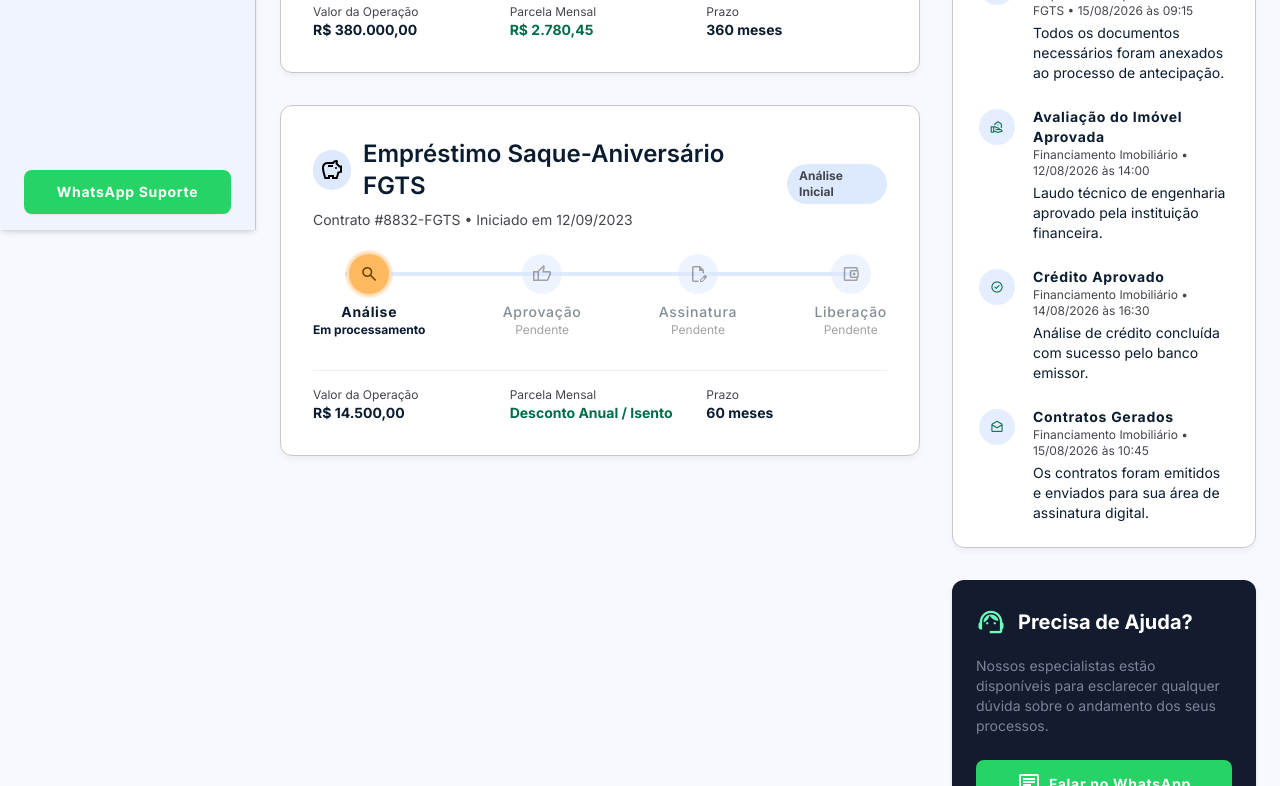
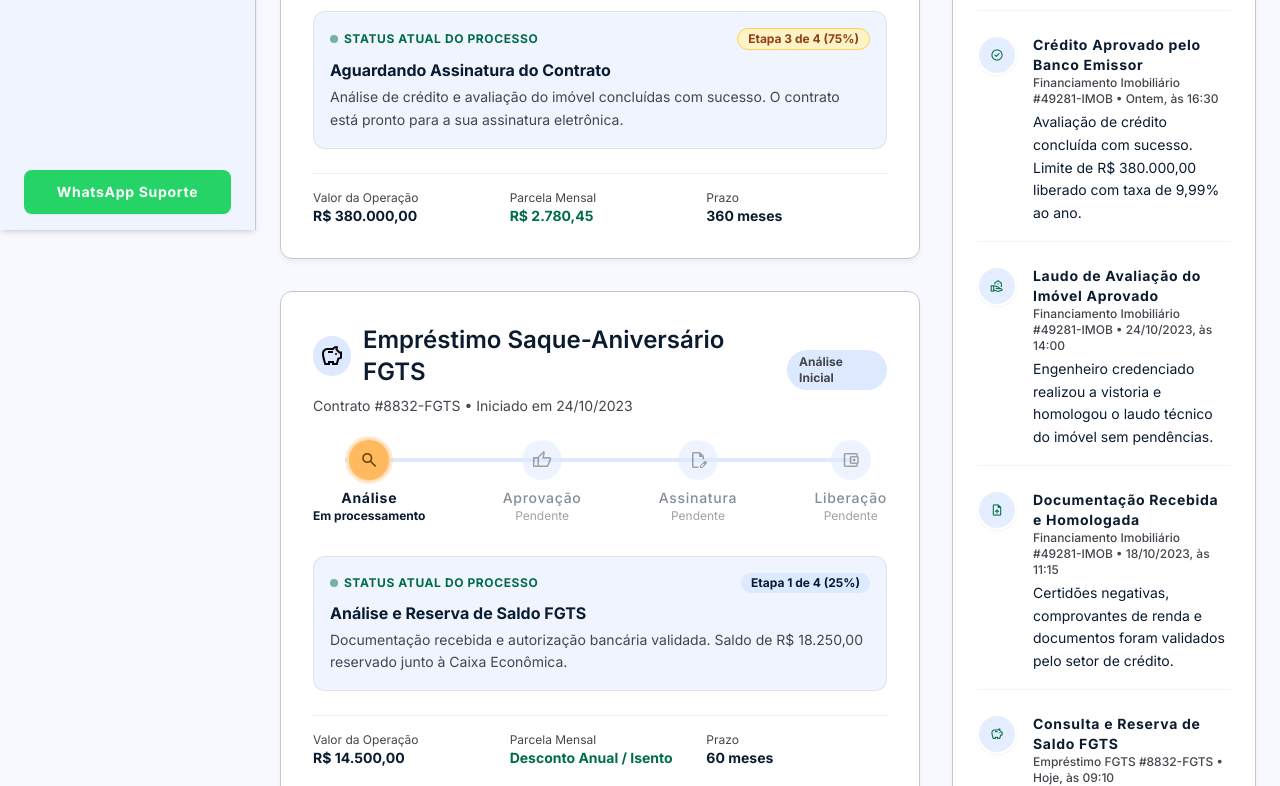
Before and after one commit to Aquiles-00/PI-4-aquiles, a website: page src/public/client_portal.html in a window 1280 px wide. Shown: the part 570-1356 px from the top of the page. Drawn offline with nearby package versions, Linux system fonts and the light colour scheme; no server answers.

Commit message:
atualização 2

```diff
--- a/src/public/client_portal.html
+++ b/src/public/client_portal.html
@@ -219,7 +219,7 @@
     <!-- Scripts de Integração com o Backend / Local -->
     <script src="js/api.js"></script>
     <script>
-        // Base de Demonstração Offline Garantida (CPFs de teste)
+        // Base de Demonstração Offline Garantida (Status Fictício Completo)
         function getFallbackClientData(cpf) {
             const raw = String(cpf || '').replace(/\D/g, '');
             const database = {
@@ -237,13 +237,18 @@
                             id: 1,
                             contract_number: '49281-IMOB',
                             service_type: 'FIN_IMOB',
-                            title: 'Financiamento Imobiliário',
+                            title: 'Financiamento Imobiliário Residencial (SBPE)',
                             started_at: '12/09/2023',
                             status_label: 'Em Andamento',
                             current_step: 3,
+                            step_name: 'ASSINATURA',
                             amount: 380000.00,
+                            down_payment: 95000.00,
                             monthly_installment: 2780.45,
-                            term_months: 360
+                            term_months: 360,
+                            status_title: 'Aguardando Assinatura do Contrato',
+                            status_desc: 'Análise de crédito e avaliação do imóvel concluídas com sucesso. O contrato está pronto para a sua assinatura eletrônica.',
+                            step_tag: 'Aguardando Cliente'
                         },
                         {
                             id: 2,
@@ -253,32 +258,51 @@
                             started_at: '24/10/2023',
                             status_label: 'Análise Inicial',
                             current_step: 1,
+                            step_name: 'ANALISE',
                             amount: 14500.00,
+                            down_payment: 0.00,
                             monthly_installment: 0,
-                            term_months: 60
+                            term_months: 60,
+                            status_title: 'Análise e Reserva de Saldo FGTS',
+                            status_desc: 'Documentação recebida e autorização bancária validada. Saldo de R$ 18.250,00 reservado junto à Caixa Econômica.',
+                            step_tag: 'Em Processamento'
                         }
                     ],
                     recentHistory: [
                         {
-                            title: 'Contratos Gerados',
-                            proposal_title: 'Financiamento Imobiliário',
-                            event_time: 'Hoje, 10:45',
+                            title: 'Contratos Emitidos para Assinatura',
+                            proposal_title: 'Financiamento Imobiliário #49281-IMOB',
+                            event_time: 'Hoje, às 10:45',
                             icon: 'drafts',
-                            description: 'Os contratos foram emitidos e enviados para sua área de assinatura digital.'
+                            description: 'A minuta do contrato de financiamento foi gerada pelo banco e enviada para o seu e-mail para assinatura digital.'
                         },
                         {
-                            title: 'Crédito Aprovado',
-                            proposal_title: 'Financiamento Imobiliário',
-                            event_time: 'Ontem, 16:30',
+                            title: 'Crédito Aprovado pelo Banco Emissor',
+                            proposal_title: 'Financiamento Imobiliário #49281-IMOB',
+                            event_time: 'Ontem, às 16:30',
                             icon: 'check_circle',
-                            description: 'Análise de crédito concluída com sucesso pelo banco emissor.'
+                            description: 'Avaliação de crédito concluída com sucesso. Limite de R$ 380.000,00 liberado com taxa de 9,99% ao ano.'
                         },
                         {
-                            title: 'Documentação Recebida',
-                            proposal_title: 'Empréstimo FGTS',
-                            event_time: '24/10/2023, 09:15',
+                            title: 'Laudo de Avaliação do Imóvel Aprovado',
+                            proposal_title: 'Financiamento Imobiliário #49281-IMOB',
+                            event_time: '24/10/2023, às 14:00',
+                            icon: 'real_estate_agent',
+                            description: 'Engenheiro credenciado realizou a vistoria e homologou o laudo técnico do imóvel sem pendências.'
+                        },
+                        {
+                            title: 'Documentação Recebida e Homologada',
+                            proposal_title: 'Financiamento Imobiliário #49281-IMOB',
+                            event_time: '18/10/2023, às 11:15',
                             icon: 'upload_file',
-                            description: 'Todos os documentos necessários foram anexados ao processo de antecipação.'
+                            description: 'Certidões negativas, comprovantes de renda e documentos foram validados pelo setor de crédito.'
+                        },
+                        {
+                            title: 'Consulta e Reserva de Saldo FGTS',
+                            proposal_title: 'Empréstimo FGTS #8832-FGTS',
+                            event_time: 'Hoje, às 09:10',
+                            icon: 'savings',
+                            description: 'Saldo de R$ 18.250,00 consultado e bloqueado com sucesso na Caixa para antecipação do Saque-Aniversário.'
                         }
                     ]
                 },
@@ -300,18 +324,22 @@
                             started_at: '01/08/2023',
                             status_label: 'Crédito Liberado',
                             current_step: 4,
+                            step_name: 'LIBERACAO',
                             amount: 22000.00,
                             monthly_installment: 485.30,
-                            term_months: 84
+                            term_months: 84,
+                            status_title: 'Crédito Concluído e Depositado',
+                            status_desc: 'Processo 100% finalizado. O recurso financeiro de R$ 22.000,00 foi creditado em sua conta corrente.',
+                            step_tag: 'Concluído'
                         }
                     ],
                     recentHistory: [
                         {
-                            title: 'Recurso Creditado',
-                            proposal_title: 'Empréstimo Consignado INSS',
-                            event_time: '10/08/2023, 11:30',
+                            title: 'Recurso Creditado via TED',
+                            proposal_title: 'Empréstimo Consignado INSS #77123-INSS',
+                            event_time: '10/08/2023, às 11:30',
                             icon: 'account_balance_wallet',
-                            description: 'Valor de R$ 22.000,00 depositado com sucesso via TED na conta do cliente.'
+                            description: 'Valor de R$ 22.000,00 depositado com sucesso via TED na conta corrente cadastrada.'
                         }
                     ]
                 },
@@ -329,22 +357,26 @@
                             id: 4,
                             contract_number: '99412-CONS',
                             service_type: 'CONS_IMOB',
-                            title: 'Consórcio de Imóvel',
+                            title: 'Consórcio Imobiliário',
                             started_at: '05/08/2023',
-                            status_label: 'Cota Ativada / Grupo 410',
+                            status_label: 'Cota Ativada',
                             current_step: 2,
+                            step_name: 'APROVACAO',
                             amount: 500000.00,
                             monthly_installment: 2458.33,
-                            term_months: 240
+                            term_months: 240,
+                            status_title: 'Cota Ativa e Homologada',
+                            status_desc: 'Sua cota foi aprovada e integrada ao Grupo 410. Você já pode ofertar lances nas assembleias mensais.',
+                            step_tag: 'Ativo'
                         }
                     ],
                     recentHistory: [
                         {
                             title: 'Cota Contemplável Criada',
-                            proposal_title: 'Consórcio Imobiliário',
-                            event_time: '10/08/2023, 11:00',
+                            proposal_title: 'Consórcio Imobiliário #99412-CONS',
+                            event_time: '10/08/2023, às 11:00',
                             icon: 'verified',
-                            description: 'Grupo 410, Cota 291 emitida com sucesso na administradora.'
+                            description: 'Grupo 410, Cota 291 emitida com sucesso na administradora autorizada pelo Banco Central.'
                         }
                     ]
                 }
@@ -413,7 +445,7 @@
             `;
         }
 
-        // Renderiza os Processos
+        // Renderiza os Processos com Bloco de Status Atual
         function renderProposals(proposals) {
             const container = document.getElementById('processesContainer');
             if (!proposals || proposals.length === 0) {
@@ -463,6 +495,11 @@
                     }
                 }
 
+                // Status Atual Descritivo
+                const statusTitle = prop.status_title || (prop.current_step === 3 ? 'Aguardando Assinatura do Contrato' : prop.current_step === 1 ? 'Análise Inicial em Andamento' : 'Processamento do Contrato');
+                const statusDesc = prop.status_desc || (prop.current_step === 3 ? 'Análise de crédito e laudo do imóvel aprovados. O contrato foi gerado e aguarda sua assinatura.' : 'Documentação recebida e em processamento junto aos órgãos competentes.');
+                const progressPercentage = prop.current_step === 1 ? '25%' : prop.current_step === 2 ? '50%' : prop.current_step === 3 ? '75%' : '100%';
+
                 return `
                     <div class="bg-surface-container-lowest rounded-xl shadow-[0px_4px_6px_-1px_rgba(15,23,42,0.05)] border border-outline-variant p-6 md:p-8">
                         <div class="flex flex-col md:flex-row md:items-center justify-between mb-6 gap-4">
@@ -485,6 +522,21 @@
                         <!-- Stepper Visual -->
                         ${renderStepper(prop.current_step)}
 
+                        <!-- Bloco de Status Atual em Destaque -->
+                        <div class="mb-6 p-4 rounded-xl bg-surface-container-low border border-outline-variant/40">
+                            <div class="flex items-center justify-between mb-2">
+                                <span class="text-xs font-bold uppercase tracking-wider text-secondary flex items-center gap-1.5">
+                                    <span class="w-2 h-2 rounded-full bg-secondary animate-pulse"></span>
+                                    Status Atual do Processo
+                                </span>
+                                <span class="text-xs font-bold px-2.5 py-0.5 rounded-full ${prop.current_step === 3 ? 'bg-amber-100 text-amber-800 border border-amber-300' : 'bg-surface-container-high text-on-surface'}">
+                                    Etapa ${prop.current_step} de 4 (${progressPercentage})
+                                </span>
+                            </div>
+                            <div class="font-bold text-on-surface text-base mb-1">${statusTitle}</div>
+                            <p class="text-sm text-on-surface-variant leading-relaxed">${statusDesc}</p>
+                        </div>
+
                         <!-- Detalhes do Processo -->
                         <div class="grid grid-cols-2 sm:grid-cols-3 gap-4 pt-4 border-t border-outline-variant/30 text-sm">
                             <div>
@@ -505,7 +557,7 @@
             }).join('');
         }
 
-        // Renderiza Linha do Tempo
+        // Renderiza Linha do Tempo (Histórico Completo)
         function renderTimeline(events) {
             const container = document.getElementById('timelineContainer');
             if (!events || events.length === 0) {
@@ -522,14 +574,14 @@
                     }
                 }
                 return `
-                    <div class="relative flex items-start gap-4">
-                        <div class="w-10 h-10 rounded-full bg-surface-container border-2 border-surface-container-lowest flex items-center justify-center shrink-0 text-secondary">
+                    <div class="relative flex items-start gap-4 pb-4 border-b border-outline-variant/20 last:border-b-0 last:pb-0">
+                        <div class="w-10 h-10 rounded-full bg-surface-container border-2 border-surface-container-lowest flex items-center justify-center shrink-0 text-secondary shadow-sm">
                             <span class="material-symbols-outlined text-sm">${ev.icon || 'check_circle'}</span>
                         </div>
-                        <div>
+                        <div class="flex-1">
                             <div class="font-label-md text-label-md font-bold text-on-surface">${ev.title}</div>
-                            <div class="text-xs text-on-surface-variant mb-1">${ev.proposal_title ? ev.proposal_title + ' • ' : ''}${dateStr}</div>
-                            <p class="text-sm text-on-surface">${ev.description}</p>
+                            <div class="text-xs text-on-surface-variant mb-1 font-medium">${ev.proposal_title ? ev.proposal_title + ' • ' : ''}${dateStr}</div>
+                            <p class="text-sm text-on-surface leading-relaxed">${ev.description}</p>
                         </div>
                     </div>
                 `;
@@ -545,23 +597,32 @@
             }
 
             try {
-                let res = null;
-                // Tenta consultar a API REST se estiver online
-                if (window.api && typeof window.api.searchClientByCPF === 'function') {
+                const raw = String(cpf || '').replace(/\D/g, '');
+                let dataToRender = null;
+
+                // Para o CPF 123.456.789-00 ou qualquer padrão de teste, garante os dados fictícios completos
+                const fallback = getFallbackClientData(cpf);
+                if (fallback && fallback.success && fallback.data) {
+                    dataToRender = fallback.data;
+                }
+
+                // Tenta consultar a API REST se estiver online para dados dinâmicos
+                if (typeof window !== 'undefined' && window.api && typeof window.api.searchClientByCPF === 'function') {
                     try {
-                        res = await window.api.searchClientByCPF(cpf);
+                        const res = await window.api.searchClientByCPF(cpf);
+                        if (res && res.success && res.data) {
+                            // Se a API retornou, mescla ou utiliza os dados
+                            if (raw !== '12345678900' || !dataToRender) {
+                                dataToRender = res.data;
+                            }
+                        }
                     } catch (e) {
-                        console.warn('API indisponível, usando fallback local:', e);
+                        console.warn('API offline, usando status de demonstração:', e);
                     }
                 }
 
-                // Se a API não respondeu ou não encontrou, usa a base demonstrativa
-                if (!res || !res.success || !res.data) {
-                    res = getFallbackClientData(cpf);
-                }
-
-                if (res && res.success && res.data) {
-                    const { client, proposals, recentHistory } = res.data;
+                if (dataToRender) {
+                    const { client, proposals, recentHistory } = dataToRender;
 
                     document.getElementById('greetingTitle').textContent = `Olá, ${client.name}`;
                     const sidebarName = document.getElementById('sidebarClientName');
@@ -576,19 +637,17 @@
                     renderProposals(proposals);
                     renderTimeline(recentHistory);
                     if (typeof window.showToast === 'function') {
-                        window.showToast(`Dados de ${client.name} carregados com sucesso!`, 'success');
+                        window.showToast(`Processos de ${client.name} localizados!`, 'success');
                     }
                 } else {
-                    const errorMsg = (res && res.error) ? res.error : 'Cliente não localizado para o CPF informado.';
                     if (typeof window.showToast === 'function') {
-                        window.showToast(errorMsg, 'error');
+                        window.showToast('Cliente não localizado para o CPF informado.', 'error');
                     }
                 }
             } catch (err) {
                 console.error(err);
-                const fallback = getFallbackClientData(cpf);
-                if (fallback && fallback.success && fallback.data) {
-                    document.getElementById('greetingTitle').textContent = `Olá, ${fallback.data.client.name}`;
+                const fallback = getFallbackClientData('12345678900');
+                if (fallback && fallback.data) {
                     renderProposals(fallback.data.proposals);
                     renderTimeline(fallback.data.recentHistory);
                 }
```
